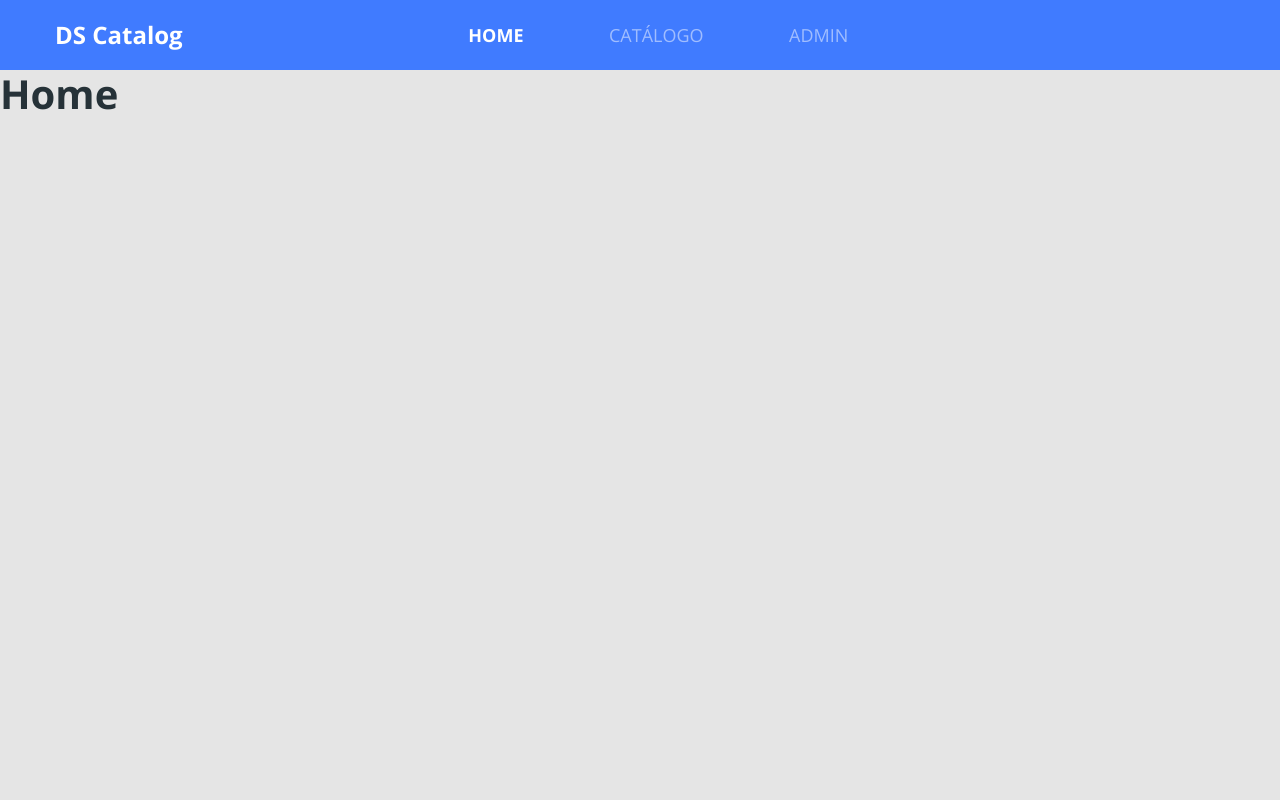
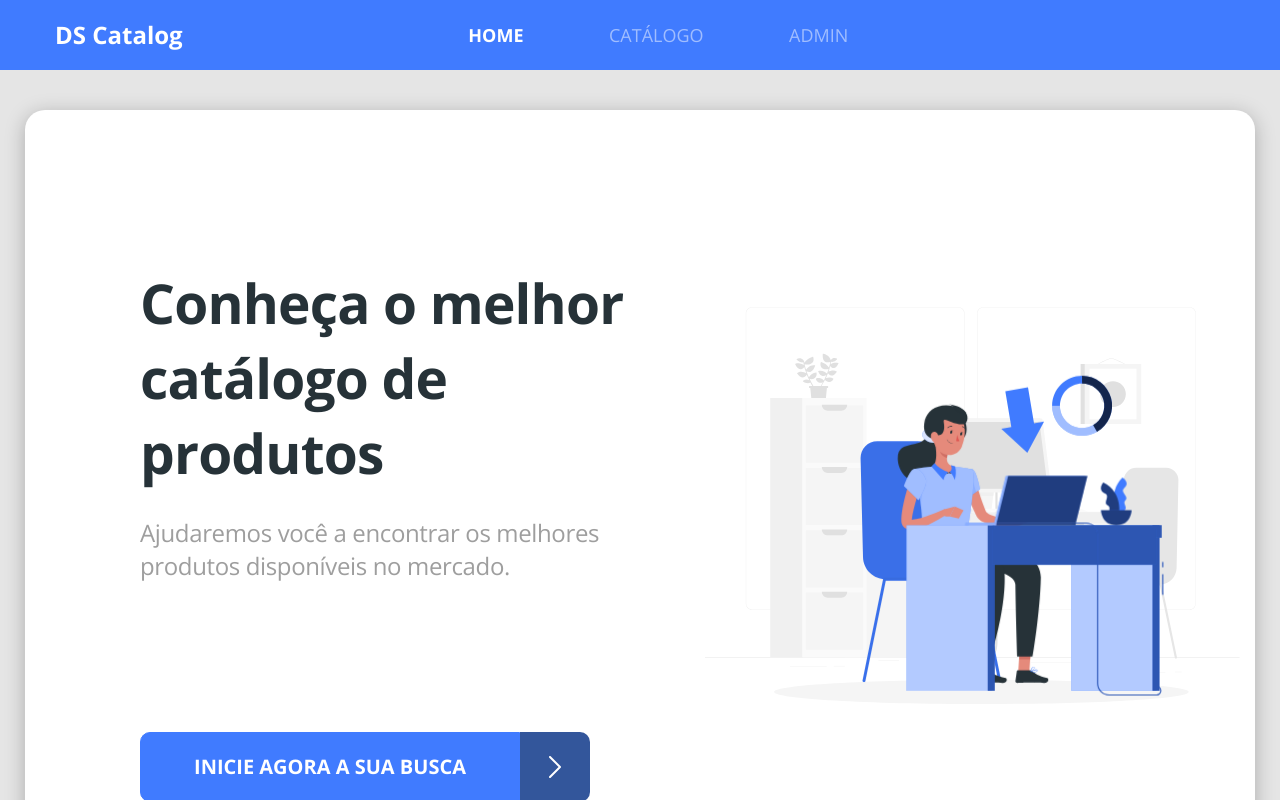
Before and after one commit to Bodegami/dscatalog-bootcamp-devsuperior, a React (Create React App) app in the folder front-web/: page / in a window 1280 px wide. Shown: the top 800 px of the page. Built offline with nearby package versions, Linux system fonts and the light colour scheme.

Commit message:
Add button and stylesheet at Home page

```diff
--- /dev/null
+++ b/front-web/src/core/components/ButtonIcon/index.tsx
@@ -0,0 +1,20 @@
+import React from 'react';
+import './styles.scss';
+import {ReactComponent as ArrowIcon } from '../../assets/images/arrow.svg';
+
+type Props = {
+    text: String;
+}
+
+const ButtonIcon = ({text}:Props) => (
+    <div className="d-flex">
+        <button className="btn btn-primary btn-icon">
+            <h5>{text}</h5>
+        </button>
+        <div className="btn-icon-content">
+            <ArrowIcon />
+        </div>
+    </div>
+);
+
+export default ButtonIcon;
--- /dev/null
+++ b/front-web/src/core/components/ButtonIcon/styles.scss
@@ -0,0 +1,16 @@
+.btn-icon {
+    height: 70px;
+    width: 380px;
+    border-radius: 10px 0 0 10px;
+    text-transform: uppercase;
+}
+
+.btn-icon-content {
+    background-color: #33569b;
+    width: 70px;
+    height: 70px;
+    border-radius: 0 10px 10px 0;
+    display: flex;
+    align-items: center;
+    justify-content: center;
+}
--- a/front-web/src/pages/Home/index.tsx
+++ b/front-web/src/pages/Home/index.tsx
@@ -1,8 +1,29 @@
 import React from 'react';
+import { ReactComponent as MainImage } from '../../core/assets/images/main-image.svg'
+import ButtonIcon from '../../core/components/ButtonIcon';
+import { Link } from 'react-router-dom';
+import './style.scss';
 
 const Home = () => (
-    <div>
-        <h1>Home</h1>
+    <div className="home-container">
+        <div className="row home-content">
+            <div className="col-6">
+                <h1 className="text-title">
+                    Conheça o melhor <br />
+                    catálogo de produtos
+                </h1>
+                <p className="text-subtitle">
+                    Ajudaremos você a encontrar os melhores <br />
+                    produtos disponíveis no mercado.
+                </p>
+                <Link to="/catalog">
+                    <ButtonIcon text="inicie agora a sua busca"/>
+                </Link>
+            </div>
+            <div className="col-6">
+                <MainImage className="main-image" />
+            </div>
+        </div>
     </div>
 );
 
--- /dev/null
+++ b/front-web/src/pages/Home/style.scss
@@ -0,0 +1,38 @@
+.home-container {
+    margin-top: 40px;
+    padding-left: 40px;
+    padding-right: 40px;
+
+
+}
+
+.home-content {
+    background-color: #FFF;
+    box-shadow: 0px 4px 20px rgba(0, 0, 0, 0.25);
+    border-radius: 20px;
+    padding-top: 155px;
+    padding-left: 100px;
+    padding-bottom: 150px;
+
+}
+
+.text-title {
+    font-size: 55px;
+    line-height: 75px;
+    letter-spacing: -0.015em;
+
+
+}
+
+.text-subtitle {
+    font-size: 24px;
+    line-height: 33px;
+    letter-spacing: -0.015em;
+    color: #9E9E9E;
+    margin-top: 26px;
+    margin-bottom: 150px;
+}
+
+.main-image {
+    width: 100%;
+}
```
Also changed, not shown: front-web/src/core/assets/images/arrow.svg (added), front-web/src/core/assets/images/main-image.svg (added).
